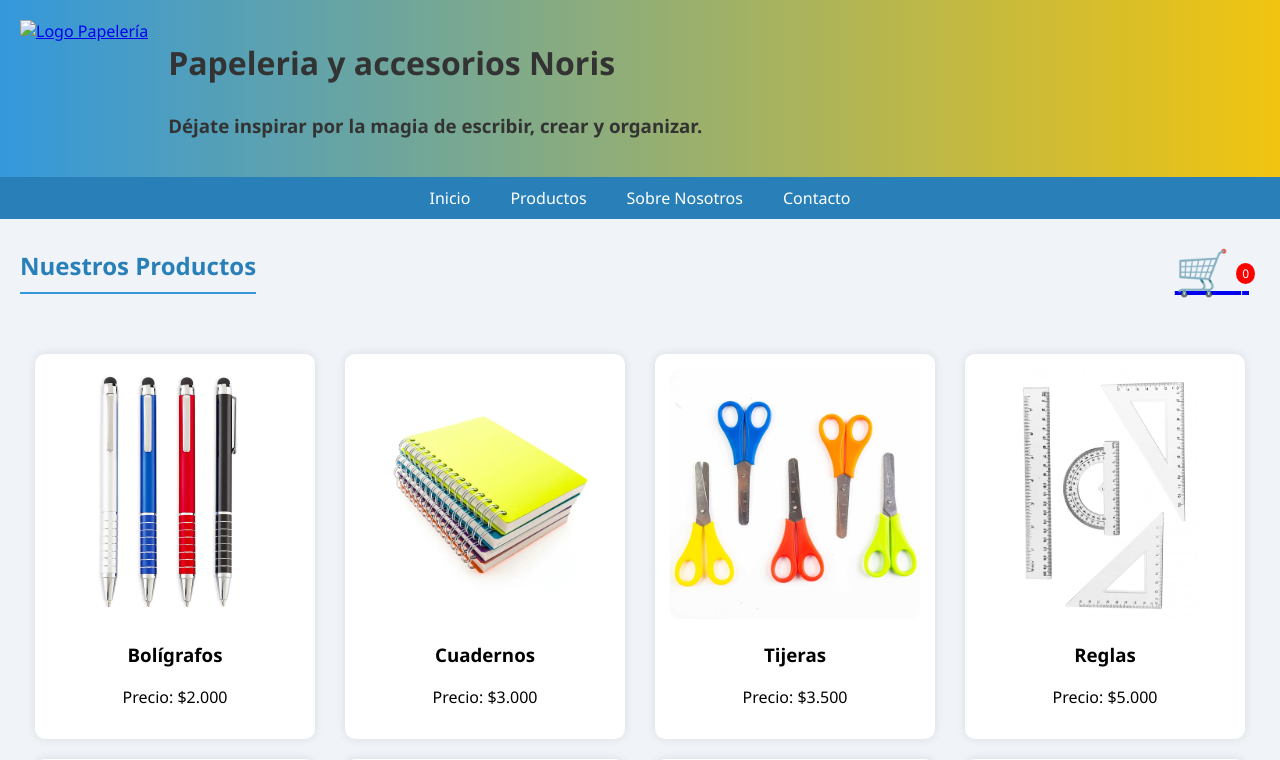
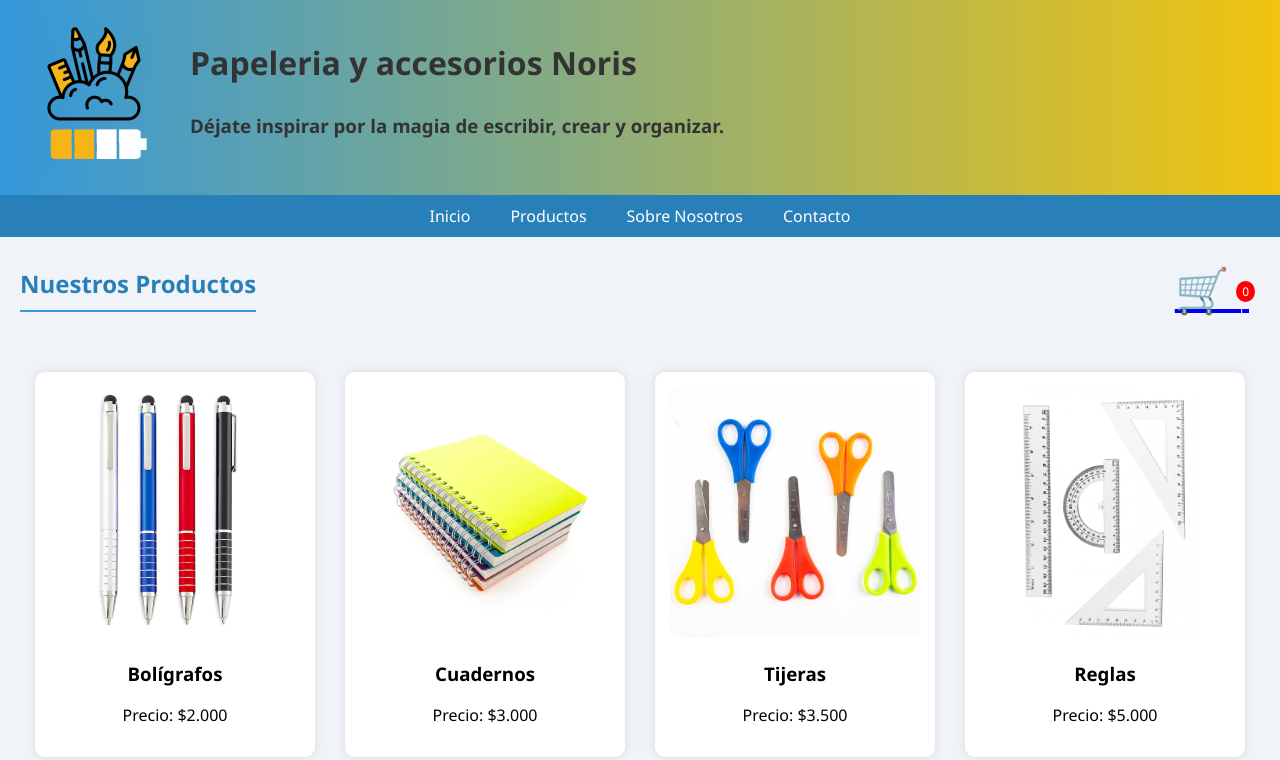
Before and after one commit to juank159/lucasDavid, a plain HTML site: page index.html in a window 1280 px wide. Shown: the top 760 px of the page. Drawn offline with Linux system fonts and the light colour scheme.

Commit message:
Update index.html

```diff
--- a/index.html
+++ b/index.html
@@ -14,7 +14,7 @@
         <div class="header-content">
             <div class="logo">
                 <a href="index.html">
-                    <img src="./static/logo.png" alt="Logo Papelería" />
+                    <img src="./static/prueba2-300x300.png" alt="Logo Papelería" />
                 </a>
             </div>
             <div class="title-container">
```
